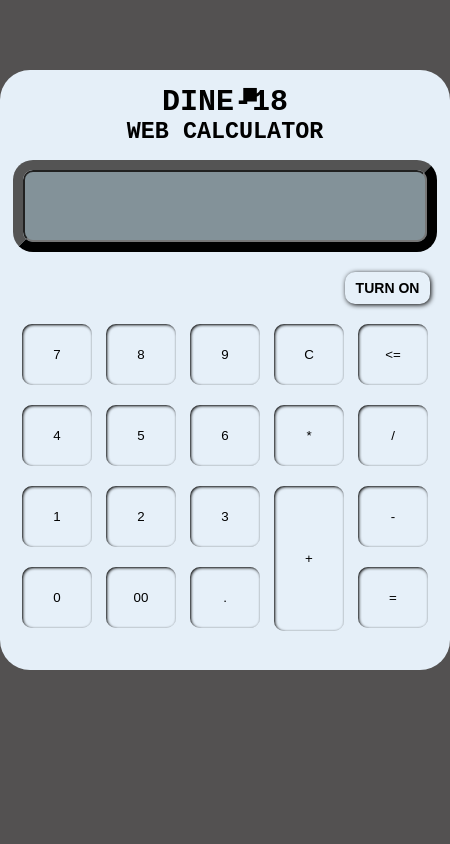
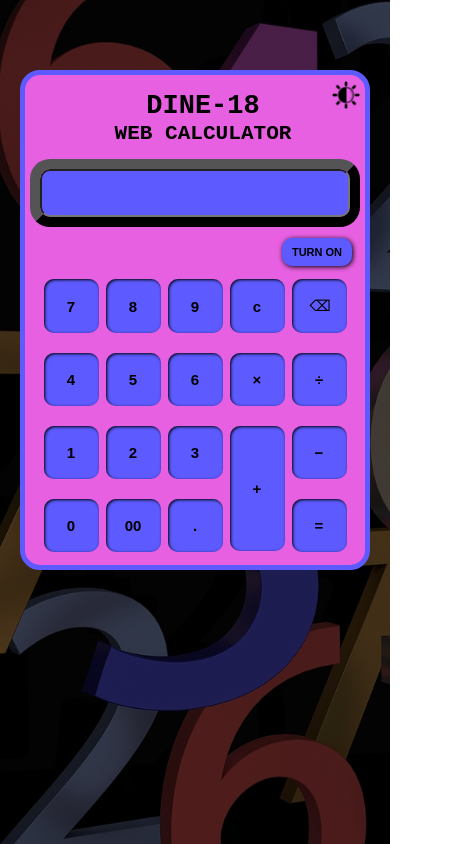
Before and after one commit to dine1817/web-calculator, a plain HTML site: page index.html in a window 390 px wide. Shown: the whole page, 450 px wide, since content can reach past the window. Drawn offline with Linux system fonts and the light colour scheme.

Commit message:
responsive done

```diff
--- a/app.js
+++ b/app.js
@@ -10,40 +10,29 @@ let callMe = document.getElementById("calMethod");
 
 
 function clearScreen(){
-    if(onBtn.value == "TURN ON" || onBtn.value == "OFF"){
-        msg.innerText = "Hello Buddy, just \"TURN ON\" the calculator.";
+    if(onBtn.value == "OFF"){
+        msg.innerText = "Press the \"OFF\" button to start the calculator.";
+    }else if(onBtn.value == "TURN ON" || onBtn.value == "OFF"){
+        msg.innerText = "Press the \"TURN ON\" button to start the calculator.";
     }else{
         resultInp.value = "";
     }
 }
 function display(value){
-    if(onBtn.value == "TURN ON" || onBtn.value == "OFF"){
-        msg.innerText = "Hello Buddy, just \"TURN ON\" the calculator.";
+    if(onBtn.value == "OFF"){
+        msg.innerText = "Press the \"OFF\" button to start the calculator.";
+    }else if(onBtn.value == "TURN ON"){
+        msg.innerText = "Press the \"TURN ON\" button to start the calculator.";
     }else{
         resultInp.value += value;
     }
 }
-//calMethod
-// callMe.addEventListener("click",function(event){
-//     event.preventDefault();
-//     if(onBtn.value == "TURN ON" || onBtn.value == "OFF"){
-//         msg.innerText = "Hello Buddy, just \"TURN ON\" the calculator.";
-//     }else{
-//         let input = resultInp.value;
-//         let ans = eval(input);
-//         resultInp.value = ans;
-//         nameRes.value = ans;
-//         console.log(nameRes.value);
-//         if(resultInp.value == "undefined"){
-//             resultInp.value = "";
-//         }
-//     }
-// });
 function calculate(){
-
-    if(onBtn.value == "TURN ON" || onBtn.value == "OFF"){
-        msg.innerText = "Hello Buddy, just \"TURN ON\" the calculator.";
-    }else{
+    if(onBtn.value == "OFF"){
+        msg.innerText = "Press the \"OFF\" button to start the calculator.";
+    }else if(onBtn.value == "TURN ON"){
+        msg.innerText = "Press the \"TURN ON\" button to start the calculator.";
+    }else if(onBtn.value != "OFF" && onBtn.value != "TURN ON"){
         let input = resultInp.value;
         let ans = eval(input);
         resultInp.value = ans;
@@ -56,7 +45,7 @@ function calculate(){
 }
 function clearLast(){
     if(onBtn.value == "TURN ON" || onBtn.value == "OFF"){
-        msg.innerText = "Hello Buddy, just \"TURN ON\" the calculator.";
+        msg.innerText = "Press the \"TURN ON\" button to start the calculator.";
     }else{
         let ans = resultInp.value;
         let last = ans.length-1;
@@ -69,39 +58,42 @@ function onOffFunction(){
     if(ans == "TURN ON"){
         onBtn.innerText = "ON";
         onBtn.value = onBtn.innerText = "ON";
-        onBtn.style.backgroundColor = "#839299";
+        onBtn.style.backgroundColor = "#5D5AFF";
         msg.innerText = "";
     }else if(ans == "ON"){
         onBtn.innerText = "OFF";
         onBtn.value = onBtn.innerText = "OFF";
-        onBtn.style.backgroundColor = "rgb(171, 180, 185)";
+        onBtn.style.backgroundColor = "#5D5AFF";
         resultInp.value = "";
     }else if(ans == "OFF"){
         onBtn.innerText = "ON";
         onBtn.value = onBtn.innerText = "ON";
-        onBtn.style.backgroundColor = "#839299";
+        onBtn.style.backgroundColor = "#5D5AFF";
         msg.innerText = "";
     }
 }
 let darkResult = false;
 function darkMode(){
     if(darkResult == false){
-        bodyArea.style.backgroundColor = "black";
-        bodyArea.style.color = "#fff";
-        sectionArea.style.backgroundColor = "black";
-        sectionArea.style.border = "2px solid #fff";
-        resultArea.style.backgroundColor = "#E6F0F9";
-        msg.style.color = "#fff";
+        bodyArea.style.backgroundColor = "rgba(0, 0, 0, 0.495)";
+        bodyArea.style.color = "#2F3547";
+        sectionArea.style.backgroundColor = "rgba(0, 0, 0, 0.495)";
+        sectionArea.style.border = "4px solid #2F3547";
+        resultArea.style.backgroundColor = "#2F3547";
+        msg.style.color = "#E5EFF8";
         darkResult = true;
+        document.getElementById("lightDiv").style.display = "block";
+        document.getElementById("darkDiv").style.display = "none";
+
     }else if(darkResult == true){
-        bodyArea.style.backgroundColor = "rgb(83, 81, 81)";
+        bodyArea.style.backgroundColor = "#E760E1";
         bodyArea.style.color = "black";
-        sectionArea.style.backgroundColor = "rgb(229,239,248)";
-        sectionArea.style.border = "none";
-        resultArea.style.backgroundColor = "#839299";
-        msg.style.color = "black";
+        sectionArea.style.backgroundColor = "#E760E1";
+        sectionArea.style.border = "5px solid #5D5AFF";
+        resultArea.style.backgroundColor = "#5D5AFF";
+        msg.style.color = "whitesmoke";
         darkResult = false;
+        document.getElementById("lightDiv").style.display = "none";
+        document.getElementById("darkDiv").style.display = "block";
     }
-
-
 }
--- a/index.html
+++ b/index.html
@@ -3,67 +3,68 @@
 <head>
     <meta charset="UTF-8">
     <meta name="viewport" content="width=device-width, initial-scale=1.0">
-    <title>Calculator</title>
+    <title>Web Calculator</title>
     <link rel="stylesheet" href="./style.css">
 </head>
 <body>
-    <div id="darkDiv">
-        <h4 id="dMode" onclick="darkMode()">&#9632</h4>
-    </div>
-
     <header>
         <h1 id="message"></h1>
     </header>
 
     <section>
-        <div id="headArea">
-            <h1>DINE-18</h1>
-            <h3>WEB CALCULATOR</h3>
+        <div class="mainHead">
+            <div id="headArea">
+                <h1>DINE-18</h1>
+                <h3>WEB CALCULATOR</h3>
+            </div>
+            <div id="darkDiv">
+                <img id="dMode" onclick="darkMode()" src="./dark-mode.png" alt="">
+            </div>
+            <div id="lightDiv">
+                <img id="lMode" onclick="darkMode()" src="./light-mode.png" alt="">
+            </div>
         </div>
         <div id="resultArea">
             <input type="text" placeholder="" id="result" class="display_box" readonly>
         </div>
         <div id="onOffArea">
-            <div id="div_result">
-                <!-- <input type="text" id="on_of_Result" readonly> -->
-            </div>
             <div id="div_btn">
-                <input type="button" id="on_off_Btn" value="TURN ON" onclick="onOffFunction()" class="on">
+                <input type="button" id="on_off_Btn" value="TURN ON" onclick="onOffFunction()" class="on samecolor">
             </div>
         </div>
         <div id="num_row1">
-            <input type="button" value="7" onclick="display('7')">
-            <input type="button" value="8" onclick="display('8')">
-            <input type="button" value="9" onclick="display('9')">
-            <input type="button" value="C" onclick="clearScreen()">
-            <input type="button" value="<=" onclick="clearLast()">
+            <input type="button" value="7" onclick="display('7')" class="samecolor">
+            <input type="button" value="8" onclick="display('8')" class="samecolor">
+            <input type="button" value="9" onclick="display('9')" class="samecolor">
+            <input type="button" value="&#99;" onclick="clearScreen()" class="samecolor">
+            <input type="button" value="&#x232B;" onclick="clearLast()" class="samecolor">
         </div>
         <div id="num_row2">
-            <input type="button" value="4" onclick="display('4')">
-            <input type="button" value="5" onclick="display('5')">
-            <input type="button" value="6" onclick="display('6')">
-            <input type="button" value="*" onclick="display('*')">
-            <input type="button" value="/" onclick="display('/')">
+            <input type="button" value="4" onclick="display('4')" class="samecolor">
+            <input type="button" value="5" onclick="display('5')" class="samecolor">
+            <input type="button" value="6" onclick="display('6')" class="samecolor">
+            <input type="button" value="&#215;" onclick="display('*')" class="samecolor">
+            <input type="button" value="&#247;" onclick="display('/')" class="samecolor">
         </div>
         <div id="num_row3">
             <div id="div_col1">
-                <div><input type="button" value="1" onclick="display('1')"></div>
-                <div><input type="button" value="0" onclick="display('0')"></div>
+                <div><input type="button" value="1" onclick="display('1')" readonly class="samecolor"></div>
+                <div><input type="button" value="0" onclick="display('0')" class="samecolor"></div>
             </div>
             <div id="div_col2">
-                <div><input type="button" value="2" onclick="display('2')"></div>
-                <div><input type="button" value="00" onclick="display('00')"></div>
+                <div><input type="button" value="2" onclick="display('2')" class="samecolor"></div>
+                <div><input type="button" value="00" onclick="display('00')" class="samecolor"></div>
             </div>
             <div id="div_col3">
-                <div><input type="button" value="3" onclick="display('3')"></div>
-                <div><input type="button" value="." onclick="display('.')"></div>
+                <div><input type="button" value="3" onclick="display('3')" class="samecolor"></div>
+                <div><input type="button" value="." onclick="display('.')" class="samecolor"></div>
             </div>
             <div id="div_col4">
-                <div><input type="button" value="+" onclick="display('+')"></div>
+                <div><input type="button" value="&#43;" onclick="display('+')" class="samecolor"></div>
             </div>
             <div id="div_col5" action = "cal">
-                <div><input type="button" value="-" onclick="display('-')"></div>
-                <div><input type="button" value="=" onclick="calculate()" name="result"></div>
+                <div><input type="button" value="&#8722;" onclick="display('-')" class="samecolor"></div>
+                <div><input type="button" value="&#61;" onclick="calculate()" name="result" class="samecolor"></div>
             </div>
         </div>
 
--- a/style.css
+++ b/style.css
@@ -4,7 +4,12 @@
     margin: 0px;
 }
 body{
-    background-color: rgb(83, 81, 81);
+    height: 100vh;
+    background: url("./pay-2662758_1920.jpg");
+    background-image: linear-gradient(rgba(0, 0, 0, 0.685),rgba(0, 0, 0, 0.68))
+    ,url("./pay-2662758_1920.jpg");
+    background-repeat: no-repeat;
+    background-size: cover;
     font-family: monospace;
 }
 header{
@@ -12,33 +17,44 @@ header{
     display: flex;
     justify-content: center;
     align-items: center;
-    color: black;
-    font-size: 18px;
-    text-shadow: 1px 1px 2px white;
+    color: whitesmoke;
+    font-size: 12px;
+}
+#num_row1 input,#num_row2 input,#num_row3 input,#num_row4 input,#num_row5 input{
+    font-size: 15px;
+    font-weight: 550;
 }
 section{
-    /* rgb(229,239,248) */
     height: 600px;
     width: 450px;
-    background-color: rgb(229,239,248);
+    background-color: #E760E1;
     margin: 0px auto;
     border-radius: 30px;
+    border: 5px solid #5D5AFF;
 }
-#darkDiv{
-    position: relative;
-}
-#dMode{
-    position: absolute;
-    top: 80px;
-    left: 62%;
-    font-size: 28px;
+.mainHead{
+    width: 100%;
+    display: flex;
+    flex-wrap: wrap;
 }
 #headArea{
+    flex-basis: 90%;
     display: flex;
     flex-direction: column;
     align-items: center;
     font-size: x-large;
-    padding: 15px 0px;
+    padding: 1rem 0;
+    padding-left: 50px;
+}
+#darkDiv,#lightDiv{
+    flex-basis: 10%;
+    padding: 0.7rem 0;
+}
+#darkDiv > img,#lightDiv > img{
+    width: 35px;
+}
+#lightDiv{
+    display: none;
 }
 #resultArea{
     display: flex;
@@ -48,7 +64,7 @@ section{
 #resultArea > input{
     width: 550px;
     padding: 20px;
-    background-color: #839299;
+    background-color: #5D5AFF;
     border-radius: 10px;
     outline: outset;
     outline-width: 10px;
@@ -58,20 +74,14 @@ section{
 }
 #onOffArea{
     display: flex;
-    justify-content: space-between;
+    justify-content: end;
     padding: 20px;
-}
-#div_result > input{
-    width: 150px;
-    padding: 10px;
-    background-color: #595E62;
-    border: none;
 }
 #div_btn > input{
     width: 85px;
     padding: 8px;
     border: none;
-    background-color: #E6F0F9;
+    /* background-color: #5D5AFF; */
     border-radius: 10px;
     box-shadow: 1px 1px 5px black;
     font-size: 14px;
@@ -86,7 +96,7 @@ section{
     width: 70px;
     padding: 23px;
     border: none;
-    background-color: #E6F0F9;
+    /* background-color: #5D5AFF; */
     border-radius: 10px;
     box-shadow: inset 1px 1px 3px black;
 }
@@ -99,7 +109,7 @@ section{
     width: 70px;
     padding: 23px;
     border: none;
-    background-color: #E6F0F9;
+    /* background-color: #5D5AFF; */
     border-radius: 10px;
     box-shadow: inset 1px 1px 3px black;
 }
@@ -120,7 +130,7 @@ section{
     width: 70px;
     padding: 23px;
     border: none;
-    background-color: #E6F0F9;
+    /* background-color: #5D5AFF; */
     border-radius: 10px;
     box-shadow: inset 1px 1px 3px black;
 }
@@ -131,7 +141,7 @@ section{
     width: 70px;
     padding: 23px;
     border: none;
-    background-color: #E6F0F9;
+    /* background-color: #5D5AFF; */
     border-radius: 10px;
     box-shadow: inset 1px 1px 3px black;
 }
@@ -142,7 +152,7 @@ section{
     width: 70px;
     padding: 23px;
     border: none;
-    background-color: #E6F0F9;
+    /* background-color: #5D5AFF; */
     border-radius: 10px;
     box-shadow: inset 1px 1px 3px black;
 }
@@ -154,7 +164,7 @@ section{
     height: 145px;
     padding: 23px;
     border: none;
-    background-color: #E6F0F9;
+    /* background-color: #5D5AFF; */
     border-radius: 10px;
     box-shadow: inset 1px 1px 3px black;
 }
@@ -165,7 +175,7 @@ section{
     width: 70px;
     padding: 23px;
     border: none;
-    background-color: #E6F0F9;
+    /* background-color: #5D5AFF; */
     border-radius: 10px;
     box-shadow: inset 1px 1px 3px black;
 }
@@ -176,7 +186,59 @@ section{
     width: 70px;
     padding: 23px;
     border: none;
-    background-color: #E6F0F9;
+    /* background-color: #5D5AFF; */
     border-radius: 10px;
     box-shadow: inset 1px 1px 3px black;
 }
+.samecolor{
+    background-color: #5D5AFF;
+}
+
+
+
+
+
+@media screen and (max-width : 500px){
+    header{
+        height: 70px;
+        font-size: 6px;
+    }
+    #headArea{
+        font-size: 18px;
+    }
+    #darkDiv,#lightDiv{
+        flex-basis: 10%;
+        padding: 0.3rem 0rem;
+    }
+    #darkDiv > img,#lightDiv > img{
+        width: 30px;
+    }
+    section{
+        height: 500px;
+        width: 350px;
+        border-radius: 20px;
+    }
+    #resultArea{
+        padding: 8px 0px;
+    }
+    #resultArea > input{
+        width: 310px;
+        padding: 8px;
+    }
+    #onOffArea{
+        padding: 13px;
+    }
+    #div_btn > input{
+        width: 70px;
+        padding: 8px;
+        font-size: 11px;
+    }
+    #num_row1 > input,#num_row2 > input,#div_col1 > div > input,#div_col2 > div > input,
+    #div_col3 > div > input,#div_col4 > div > input, #div_col5 > div > input {
+        width: 55px;
+        padding: 18px;
+    }
+    #div_col4 > div > input{
+        height: 125px;
+    }
+}
```
Also changed, not shown: dark-mode.png (added), light-mode.png (added), pay-2662758_1920.jpg (added).
